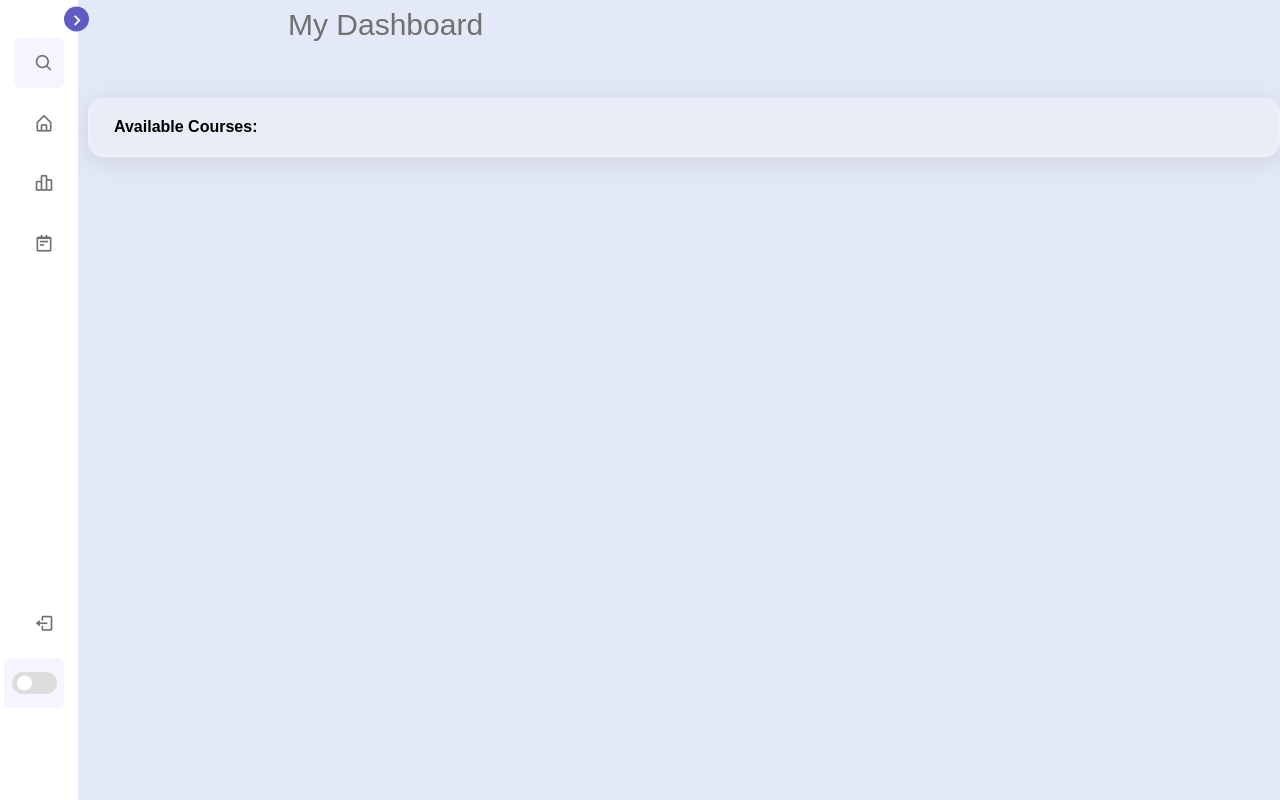
After one commit to Clemo97/MasomoPopote, a Django app: template students/templates/students/availablePrograms.html in a window 1280 px wide. The commit adds this page. Run offline with Django 3.2, Linux system fonts and the light colour scheme; the template is opened without the code that fills it, so the values that code supplies are empty; some libraries are stand-ins or nearby versions.

Commit message:
adding a view and a template that displays all programs

```diff
--- a/students/templates/base.html
+++ b/students/templates/base.html
@@ -6,7 +6,7 @@
     <meta http-equiv="X-UA-Compatible" content="IE=edge">
     <meta name="viewport" content="width=device-width, initial-scale=1.0">
     <link href='https://unpkg.com/boxicons@2.1.2/css/boxicons.min.css' rel='stylesheet'>
-    <title>Moasomo Popote</title>
+    <title>Mosomo Popote</title>
 
     {% block styles %}
     {{block.super}}
--- /dev/null
+++ b/students/templates/students/availablePrograms.html
@@ -0,0 +1,100 @@
+{% extends 'base.html' %}
+{% load static%}
+{% block styles %}
+
+    <link rel="stylesheet" href="{% static 'css/style.css' %}">
+{% endblock styles %}
+
+
+{% block content %}
+
+<nav class="sidebar close">
+    <header>
+        <div class="image-text">
+            <div class="text header-text">
+                <span class="name">MASOMO <span style="color: #5E5CC0;">POPOTE</span> </span><br>
+            </div>
+        </div>
+
+        <i class="bx bx-chevron-right toggle"></i>
+    </header>
+
+    <div class="menu-bar">
+        <div class="menu">
+            <li class="search-box">
+                <i class='bx bx-search icon'></i>
+                <input type="search" placeholder="Search...">
+            </li>
+            <ul class="menu-links">
+                <li class="nav-link">
+                    <a href="#">
+                        <i class='bx bx-home-alt icon' ></i>
+                        <span class="text nav-text">HOME</span>
+                    </a>
+                </li>
+                <li class="nav-link">
+                    <a href="#">
+                        <i class='bx bx-bar-chart-alt-2 icon' ></i>
+                        <span class="text nav-text">PROGRAMS</span>
+                    </a>
+                </li>
+                <li class="nav-link">
+                    <a href="#">
+                        <i class='bx bx-notepad icon' ></i>
+                        <span class="text nav-text">TESTS</span>
+                    </a>
+                </li>
+
+            </ul>
+        </div>
+        <div class="bottom-content">
+            <li class="">
+                <a href="#">
+                    <i class='bx bx-log-out icon' ></i>
+                    <span class="text nav-text">Log Out</span>
+                </a>
+            </li>
+
+            <li class="mode">
+                <div class="moon-sun">
+                    <i class='bx bx-moon icon moon' ></i>
+                    <i class='bx bx-sun icon sun' ></i>
+                </div>
+                <span class="mode-text text">Dark Mode</span>
+
+                <div class="toggle-switch">
+                    <span class="switch"></span>
+                </div>
+            </li>
+        </div>
+    </div>
+</nav>
+<section class="home">
+    <h3 class="text">My Dashboard</h3>
+
+    <div class="card courses">
+        <h4 class="text-muted">Available Courses:</h4>
+        {% for course in courses %}
+        <div class="card angular">
+            <h5 class="text-muted">{{course.category}}</h5>
+            <img src="{{course.coursePoster.url}}" alt="" style="height:230px">
+            <p style="width: 80%; margin:auto;" class="text-muted">
+                <span>5/5 lessons</span>
+                <span style="float: right;">ENROLL</span>
+                <form method="POST" action="{% url 'enroll'  %}">
+                    {% csrf_token %}
+                    <button class="btn btn-outline-primary btn-sm mt-2" type="submit button">Enroll</button>
+                </form>
+            </p>
+        </div>
+
+        {% endfor %}
+
+
+    </div>
+
+</section>
+
+
+
+{% endblock %}
--- a/students/urls.py
+++ b/students/urls.py
@@ -5,7 +5,7 @@ from django.conf import settings
 from django.conf.urls.static import static
 
 from . import views
-from students.views import studentReg
+from students.views import studentReg, enroll, markComplete
 
 
 urlpatterns = [
@@ -13,6 +13,10 @@ urlpatterns = [
     path('register/', studentReg.as_view(), name='register'),
     path('login/', views.loginStudent, name='login'),
     path('logout/', auth_views.LogoutView.as_view(), name='logout'),
+    path('enroll/',enroll.as_view(), name='enroll'),
+    path('complete/<int:pk>/', markComplete.as_view(), name='complete'),
+    path('programs/', views.availablePrograms, name='programs'),
+
 
 ]
 if settings.DEBUG:
--- a/students/views.py
+++ b/students/views.py
@@ -61,3 +61,7 @@ class markComplete(LoginRequiredMixin, View):
         request.user.profile.enrolledIn.remove(pk=pk)
         request.user.profile.save()
         return redirect('students')
+
+def availablePrograms(request):
+    courses = Course.objects.all()
+    return render(request, 'students/availablePrograms.html', {'courses': courses})
```
